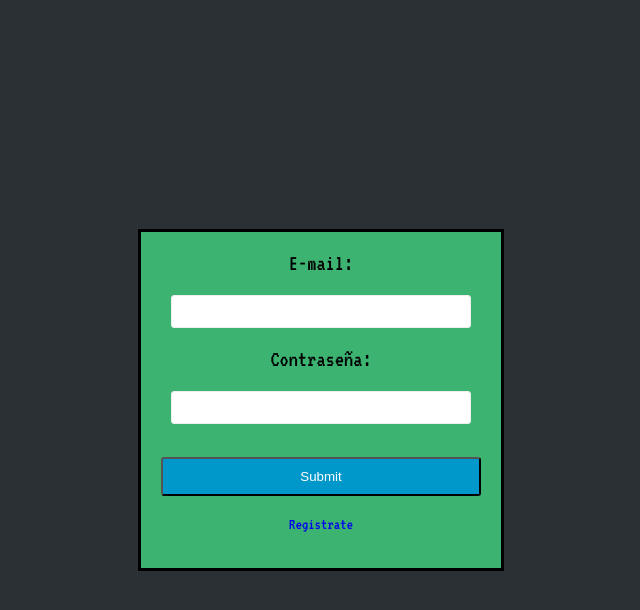
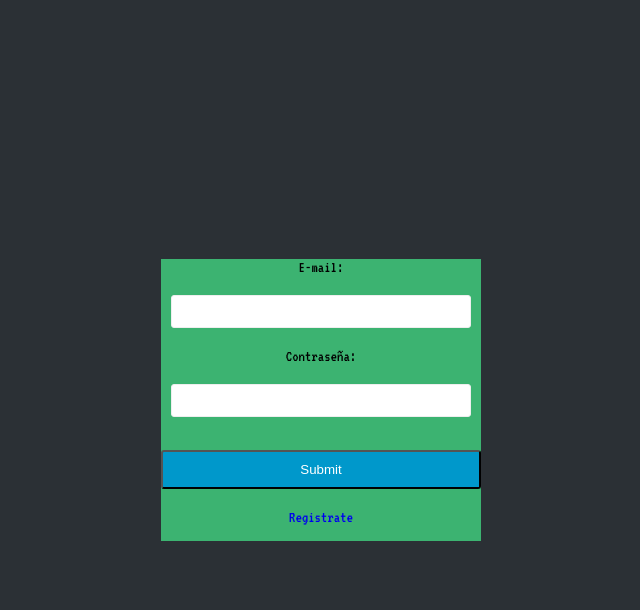
Before and after one commit to AronSantamaria/ProyectoParcial-CC, a Flask app: page / in a window 1280 px wide. Shown: the top 610 px of the page, without its empty margins (319-959 px from the left). Run offline with Flask 3, Linux system fonts and the light colour scheme.

Commit message:
Add files via upload

```diff
--- a/website/static/styles/stylesheet2.css
+++ b/website/static/styles/stylesheet2.css
@@ -1,23 +1,14 @@
-body{
-	display: flex;
-	justify-content: center;
-	align-items: center;
-}
-
 .seri{
 	width: 100%;
+
     text-align: center;
-    display: flex;
-	justify-content: center;
+    display: inline-block;
 }
 .noma{
     background-color: mediumseagreen;
     width: 25%;
-	justify-content: center;
-	align-items: center;
-	display: flex;
-	padding: 20;
-	border: 3px solid black;
+    text-align: center;
+    display: inline-block;
 }
 
 body{
@@ -47,7 +38,3 @@ input[type="text"],input[type="password"],[type="number"],[type="email"]{
 	border: 1px solid #eee;
 	margin: 20px auto;
 }
-
-.etiqueta{
-	font-size: 23px;
-}
--- a/website/templates/index.html
+++ b/website/templates/index.html
@@ -28,15 +28,11 @@
             <div class="noma">
                 <form action="/signin" method="POST">
                     <div class="perri">
-                        <div>
-                            <label for="e-mail" class="etiqueta">E-mail: </label>
-                        </div>
+                        <label for="e-mail">E-mail: </label>
                         <input id="e-mail" name="mail" type="email"/>
                     </div>
                     <div class="perri">
-                        <div>
-                            <label for="password" class="etiqueta">Contraseña: </label>
-                        </div>
+                        <label for="password">Contraseña: </label>
                         <input id="password" name="password" type="password" />
                     </div>
                     <div class="perri">
@@ -45,15 +41,7 @@
                     </div>
                 </form>
             </div>
-            <div>
-                {% with messages = get_flashed_messages() %}
-                    {% if messages %}
-                        {% for msg in messages %}
-                            <p>{{ msg }}</p>
-                        {% endfor %}
-                    {% endif %}
-                {% endwith %}
-            </div>
+
         </div>
     </body>
 </html>
```
Also changed, not shown: api-media/app.py (+18 -0 lines), api-preferences/app.py (+13 -0 lines), website/static/styles/home.css (+0 -14 lines), website/templates/home.html (+6 -12 lines), website/templates/register.html (+4 -12 lines).
